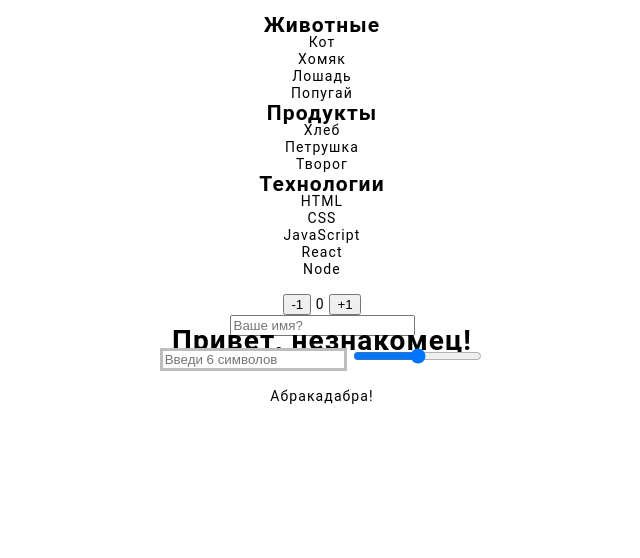
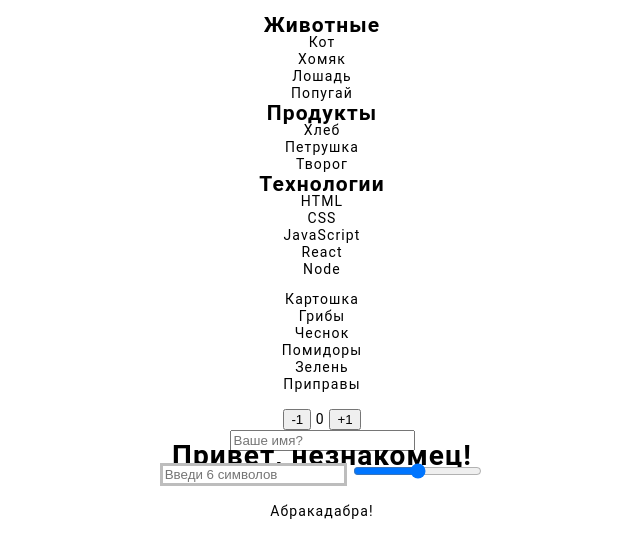
Before and after one commit to pnevmat/goit-js-hw-07, a plain HTML site: page index.html in a window 1280 px wide. Shown: the whole page, without its empty margins (318-958 px from the left). Drawn offline with Linux system fonts and the light colour scheme.

Commit message:
Swiches on 2nd task

```diff
--- a/index.html
+++ b/index.html
@@ -53,8 +53,8 @@
     </header>
     <footer></footer>
     <script src="./js/task-1.js" type="module"></script>
-    <!-- <script src="./js/task-2.js" type="module"></script>
-    <script src="./js/task-3.js" type="module"></script>
+    <script src="./js/task-2.js" type="module"></script>
+    <!-- <script src="./js/task-3.js" type="module"></script>
     <script src="./js/task-4.js" type="module"></script>
     <script src="./js/task-5.js" type="module"></script>
     <script src="./js/task-6.js" type="module"></script>
```
